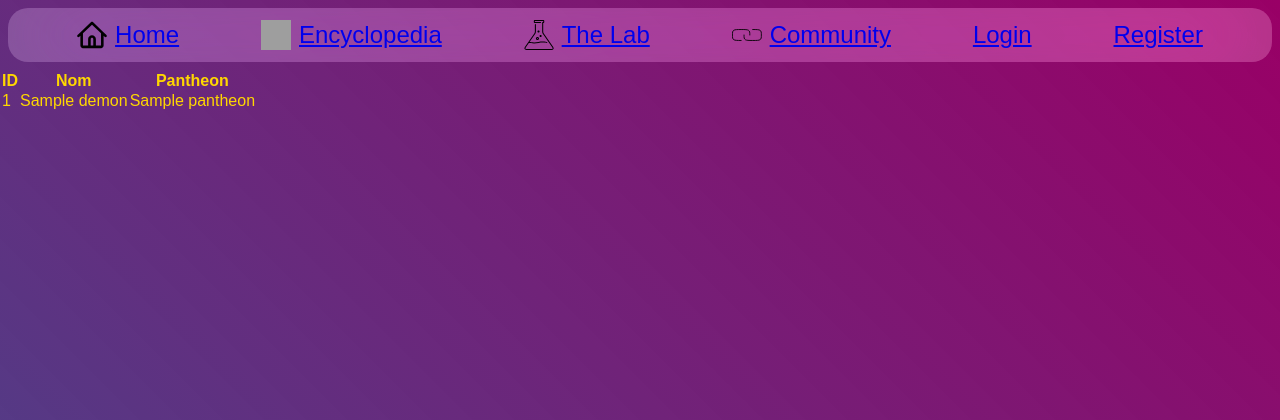
After one commit to AnthonyWGit/AdFinemTemporis, a Symfony app: template templates/demon_base/index.html.twig in a window 1280 px wide. The commit adds this page. Shown: the top 420 px of the page. Run offline with Twig, Linux system fonts and the light colour scheme; the template is opened without the code that fills it: most values are stand-ins (such as "Sample title", 1, 10 or a date in 2020); some libraries are stand-ins or nearby versions; some web fonts are replaced; grey boxes are pictures that could not be loaded.

Commit message:
making wiki : demons list

```diff
--- a/templates/base.html.twig
+++ b/templates/base.html.twig
@@ -12,6 +12,7 @@
             <link rel="stylesheet" href="{{ asset('css/looksLikeAButton.css') }}">
             <link rel="stylesheet" href="{{ asset('css/home.css') }}">
             <link rel="stylesheet" href="{{ asset('css/base.css') }}">
+            <link rel="stylesheet" href="{{ asset('css/encyclopedia.css') }}">
         {% endblock %}
 
         {% block javascripts %}
@@ -20,7 +21,7 @@
     <body>
         <nav class="navbar">
             <a class="iconText" href=" {{path("app_home")}}" ><img class="navSvg" src="{{ asset('img/Home.svg') }}"> Home</a>
-            <a class="iconText" href=" {{path("app_home")}}" ><img class="navSvg" src="{{ asset('img/Book.svg') }}"> Encyclopedia</a>
+            <a class="iconText" href=" {{path("demonsList")}}" ><img class="navSvg" src="{{ asset('img/Book.svg') }}"> Encyclopedia</a>
             <a class="iconText" href=" {{path("app_home")}}" ><img class="navSvg" src="{{ asset('img/Chem.svg') }}"> The Lab</a>
             <a class="iconText" href=" {{path("app_home")}}" ><img class="navSvg" src="{{ asset('img/Community.svg') }}"> Community</a>
             {% if not app.user %}
--- /dev/null
+++ b/templates/demon_base/index.html.twig
@@ -0,0 +1,26 @@
+{% extends 'base.html.twig' %}
+
+{% block title %}Encyclopedia : Demons{% endblock %}
+
+{% block body %}
+    <div class="divTable">
+    <table>
+        <thead>
+            <tr>
+                <th><b>ID</b></th>
+                <th><b>Nom</b></th>
+                <th><b>Pantheon</b></th>
+            </tr>
+        </thead>
+        <tbody>
+            {% for demon in demons %}
+            <tr>
+                <td>{{demon.id}}</td>
+                <td>{{demon.name}}</td>
+                <td>{{demon.pantheon}}</td>
+            </tr>
+            {% endfor %}
+        </tbody>
+    </table>
+    </div>
+{% endblock %}
```
Also changed, not shown: src/Controller/DemonBaseController.php (added, +21 -0 lines).
